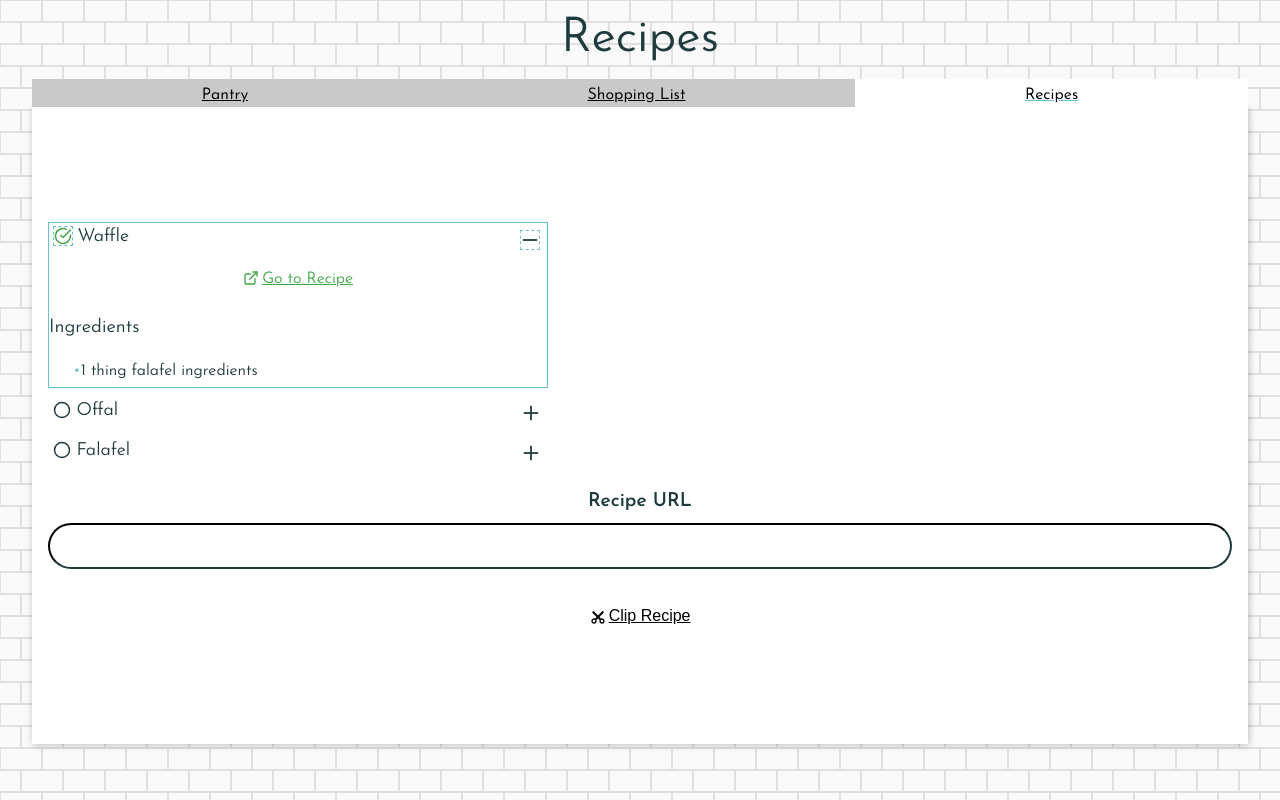
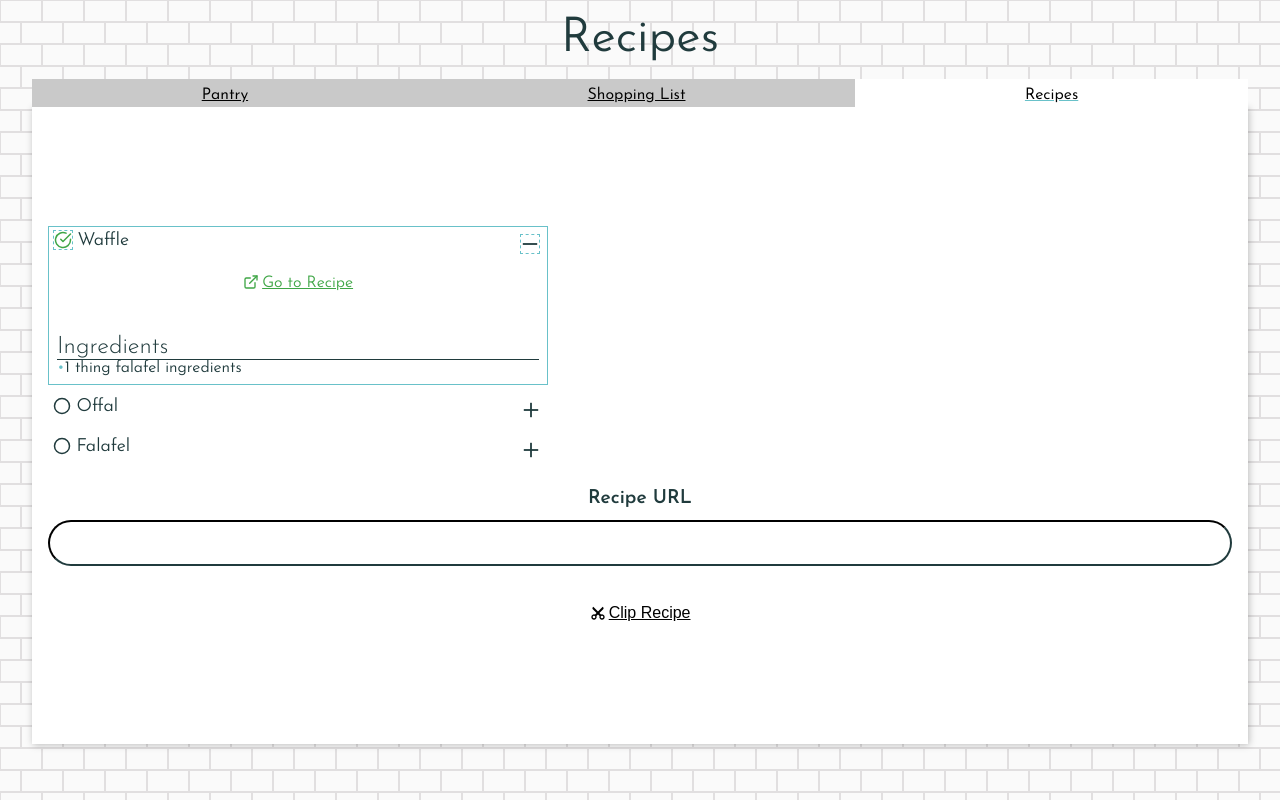
Before and after one commit to wingmatt/kitchensyncc, a Next.js app: page /recipes in a window 1280 px wide. Both pictures are taken after a click on the element "Waffle". Built offline with nearby package versions, Linux system fonts and the light colour scheme.

Commit message:
Replace IngredientList with ItemGroup. Delete IngredientList

```diff
--- a/components/IngredientList.tsx
+++ /dev/null
@@ -1,24 +0,0 @@
-import { Ingredient } from "../types";
-
-export default function IngredientList(props: {
-  title: string;
-  ingredients?: Ingredient[];
-}) {
-  return (
-    <>
-      <h3>{props.title}</h3>
-      <ul>
-        {props.ingredients.map((value: Ingredient, index) => {
-          return (
-            <li key={index}>
-              <strong>
-                {value.quantity} {value.unit}
-              </strong>{" "}
-              {value.ingredient}
-            </li>
-          );
-        })}
-      </ul>
-    </>
-  );
-}
--- a/components/Recipe.tsx
+++ b/components/Recipe.tsx
@@ -1,8 +1,8 @@
-import { Recipe as RecipeInterface } from "../types";
+import { Recipe as RecipeInterface, Ingredient as IngredientInterface } from "../types";
 import styles from "../styles/components/Recipe.module.css"
-import IngredientList from "./IngredientList";
 import CollapsiblePanel from "./CollapsiblePanel"
 import { FiExternalLink } from "react-icons/fi"
+import ItemGroup from '../components/ItemGroup'
 
 export default function Recipe(props: RecipeInterface) {
 
@@ -10,7 +10,18 @@ export default function Recipe(props: RecipeInterface) {
     <article className={styles.recipe}>
       <CollapsiblePanel title={props.name} status={props.status}>
         <a href={props.url} className={"button " + styles.button}><FiExternalLink focusable="false" />Go to Recipe </a>
-        <IngredientList title="Ingredients" ingredients={props.ingredients} />
+        <ItemGroup title="Ingredients">
+          {props.ingredients.map((value: IngredientInterface, index) => {
+            return (
+              <li key={index}>
+                <strong>
+                  {value.quantity} {value.unit}
+                </strong>{" "}
+                {value.ingredient}
+              </li>
+            );
+          })}
+        </ItemGroup>
       </CollapsiblePanel>
     </article>
   );
--- a/components/RecipeSearch.tsx
+++ b/components/RecipeSearch.tsx
@@ -2,7 +2,7 @@ import { useState } from "react";
 import styles from "../styles/components/RecipeSearch.module.css";
 import { Recipe } from "../types";
 import { RiScissors2Fill } from "react-icons/ri";
-import IngredientList from "../components/IngredientList";
+import ItemGroup from "./ItemGroup";
 
 const RecipeSearch = () => {
   const [recipe, setRecipe] = useState<any>({
@@ -49,10 +49,18 @@ const RecipeSearch = () => {
         </button>
       </form>
       {recipe.ingredients ? (
-        <IngredientList
-          title="Clipped Ingredients"
-          ingredients={recipe.ingredients}
-        />
+        <ItemGroup title="Clipped Ingredients">
+          {recipe.ingredients.map((value: IngredientInterface, index) => {
+            return (
+              <li key={index}>
+                <strong>
+                  {value.quantity} {value.unit}
+                </strong>{" "}
+                {value.ingredient}
+              </li>
+            );
+          })}
+        </ItemGroup>
       ) : (
         ""
       )}
```
